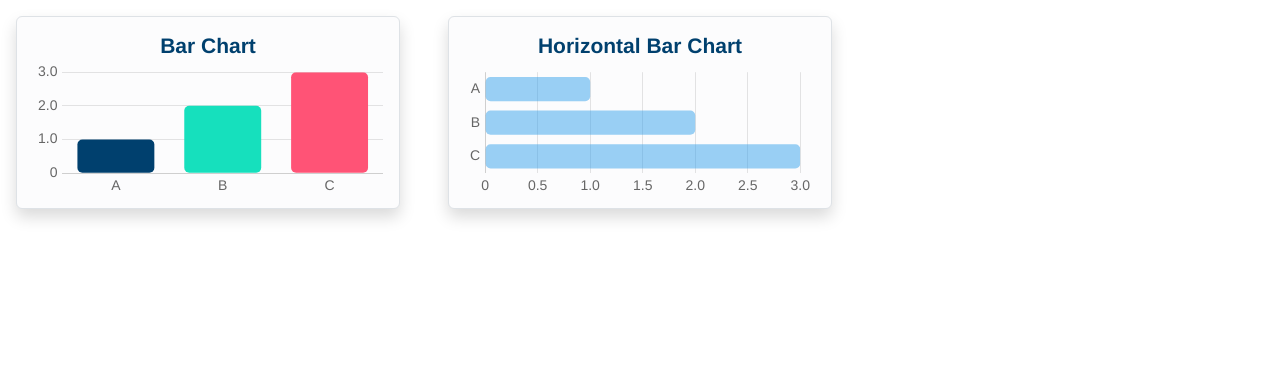
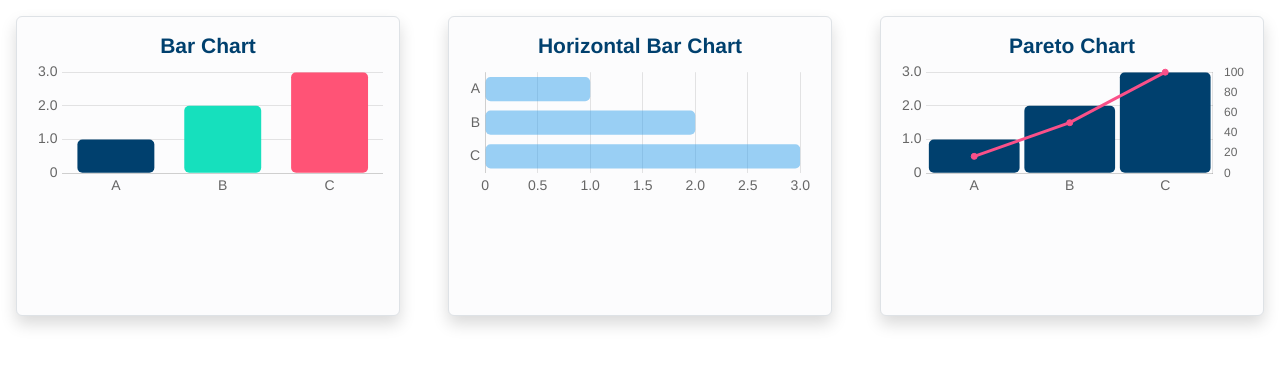
Before and after one commit to MilanJaukl/chartjs, a website built with webpack: page index.html in a window 1280 px wide. Built offline with nearby package versions, Linux system fonts and the light colour scheme.

Commit message:
Refactor ChartConfig to include customConfig property

```diff
--- a/index.html
+++ b/index.html
@@ -1,6 +1,7 @@
 <!DOCTYPE html>
 <html lang="en">
   <head>
+    <link rel="icon" href="icon.png" type="image/png" />
     <meta charset="UTF-8" />
     <meta name="viewport" content="width=device-width, initial-scale=1.0" />
     <title>DTO</title>
@@ -18,6 +19,7 @@
     style="
       display: grid;
       grid-template-columns: repeat(3, 1fr);
+      grid-auto-rows: 300px;
       gap: 3rem;
       margin: 1rem;
     "
@@ -28,6 +30,10 @@
 
     <div class="shadow border p-2 px-3 rounded bg-light-subtle">
       <canvas id="hbar"></canvas>
+    </div>
+
+    <div class="shadow border p-2 px-3 rounded bg-light-subtle">
+      <canvas id="pbar"></canvas>
     </div>
 
     <script>
@@ -66,8 +72,28 @@
         legendVisible: false,
       };
 
+      const pbar = {
+        type: "pareto",
+        data: {
+          labels: ["A", "B", "C"],
+          datasets: [
+            {
+              label: "Series 1",
+              data: [1, 2, 3],
+              backgroundColor: [window.charter.colors.indigoDye],
+            },
+          ],
+        },
+        title: "Pareto Chart",
+        legendVisible: false,
+        customConfig: {
+          lineColor: window.charter.colors.blush,
+        },
+      };
+
       Charter.createChart(bar, "bar");
       Charter.createChart(hbar, "hbar");
+      Charter.createChart(pbar, "pbar");
     </script>
   </body>
 </html>
--- a/src/ChartConfig.ts
+++ b/src/ChartConfig.ts
@@ -17,6 +17,7 @@ export default class ChartConfig {
   title: string;
   options: any;
   legendVisible: boolean;
+  customConfig: any;
 
   constructor(
     type: ChartType,
@@ -24,7 +25,8 @@ export default class ChartConfig {
     data: any,
     title: string,
     options: any,
-    legendVisible: boolean
+    legendVisible: boolean,
+    customConfig: any
   ) {
     this.type = type;
     this.dataType = dataType;
@@ -32,5 +34,6 @@ export default class ChartConfig {
     this.title = title;
     this.options = options;
     this.legendVisible = legendVisible;
+    this.customConfig = customConfig;
   }
 }
--- a/src/Charter.ts
+++ b/src/Charter.ts
@@ -5,6 +5,7 @@ import { DataType } from "./DataType";
 import ChartConfig from "./ChartConfig";
 import { Chart } from "chart.js/auto";
 import AjaxConfig from "./AjaxConfig";
+import ParetoChart from "./ParetoChart";
 
 const colors = {
   indigoDye: "#00406eff",
@@ -43,6 +44,7 @@ class Charter {
         title: string;
         options: any;
         legendVisible: boolean;
+        customConfig: any;
       };
     } else {
       throw new Error("Invalid chart config");
@@ -54,7 +56,8 @@ class Charter {
       data.data,
       data.title,
       data.options,
-      data.legendVisible
+      data.legendVisible,
+      data.customConfig
     );
     // --------------------------------------------------
 
@@ -82,6 +85,9 @@ class Charter {
       case ChartType.HorizontalBar:
         chart = new HorizontalBarCHart(config, container);
         break;
+      case ChartType.Pareto:
+        chart = new ParetoChart(config, container);
+        break;
       default:
         throw new Error("Invalid chart type");
     }
--- /dev/null
+++ b/src/ParetoChart.ts
@@ -0,0 +1,76 @@
+import { Chart } from "chart.js/auto";
+import ChartConfig from "./ChartConfig";
+import ChartStrategy from "./ChartStrategy";
+import BaseChart from "./BaseChart";
+import { merge } from "lodash";
+
+export default class ParetoChart extends BaseChart implements ChartStrategy {
+  createChart(): void {
+    const options = {
+      scales: {
+        x: {
+          grid: {
+            display: false,
+          },
+        },
+        y: {
+          grid: {
+            color: (line: any) => (line.index === 0 ? "#cfcfcf" : "#E2E2E3"),
+          },
+        },
+        yPercentage: {
+          type: "linear",
+          position: "right",
+          beginAtZero: true,
+          grid: {
+            display: false,
+          },
+          ticks: {
+            max: 100,
+            min: 0,
+            stepSize: 20,
+          },
+        },
+      },
+    };
+
+    let dataset = this.getDatasets()[0];
+    dataset.type = "bar";
+    dataset.barPercentage = 1;
+    dataset.categoryPercentage = 0.95;
+    console.log(dataset);
+
+    let lineDataset = this.getLineDataset();
+    console.log(lineDataset);
+
+    let data = this.getData();
+
+    new Chart(this.chartContainer, {
+      type: "line",
+      data: {
+        labels: data.labels,
+        datasets: [lineDataset, dataset],
+      },
+      options: merge({}, options, this.getOptions()),
+    });
+  }
+
+  public getLineDataset(): {} {
+    const data: number[] = this.config.data.datasets[0].data;
+    const sum: number = data.reduce((a: number, b: number) => a + b, 0);
+    const cumulativePercentage: number[] = [];
+
+    let cumulativeSum = 0;
+    for (let i = 0; i < data.length; i++) {
+      cumulativeSum += (data[i] / sum) * 100;
+      cumulativePercentage.push(cumulativeSum);
+    }
+    return {
+      data: cumulativePercentage,
+      label: "Pareto",
+      yAxisID: "yPercentage",
+      backgroundColor: this.config.customConfig.lineColor,
+      borderColor: this.config.customConfig.lineColor,
+    };
+  }
+}
--- /dev/null
+++ b/src/ParetoConfig.ts
@@ -0,0 +1,7 @@
+export default class ParetoConfig {
+  lineColor: string;
+
+  constructor(lineColor: string) {
+    this.lineColor = lineColor;
+  }
+}
```
Also changed, not shown: Chart.js_logo.svg.png (added), README.MD, dist/bundle.js, icon.png (added).
